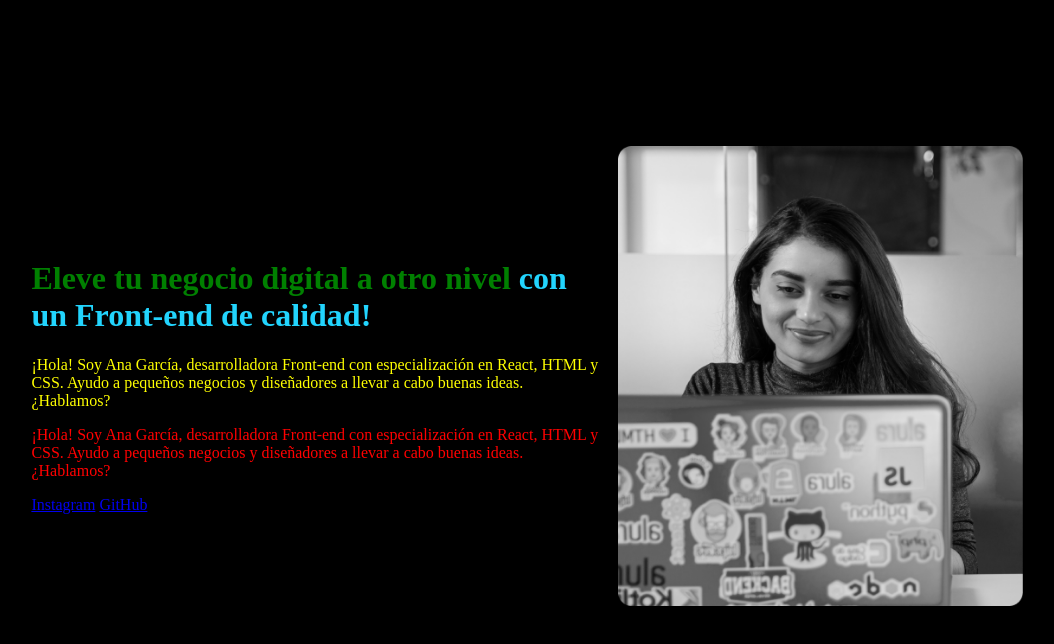
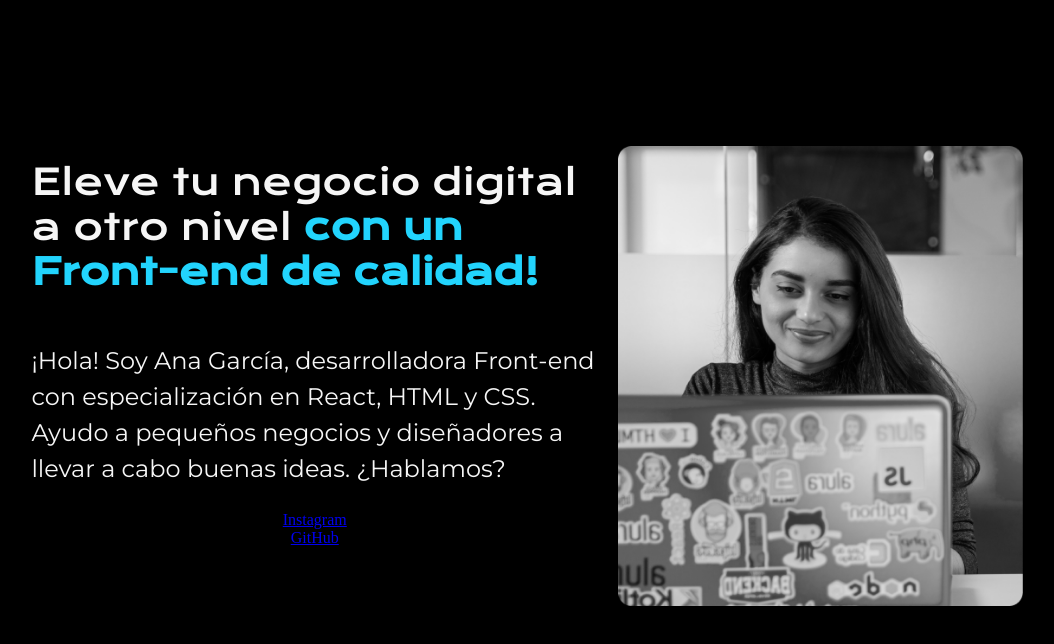
Before and after one commit to oscarvazqueztapia/portafolioconfigma, a plain HTML site: page index.html in a window 1280 px wide. Shown: the whole page, without its empty margins (103-1157 px from the left). Drawn offline with nearby package versions, Linux system fonts and the light colour scheme.

Commit message:
se aplicaron clases nuevas de contenido , se agegaron estilos de fuentes

```diff
--- a/index.html
+++ b/index.html
@@ -11,18 +11,12 @@
 <body>
     <header></header>
     <main class="principal">
-        <div>
-            <h1 class="titulo-blog">
+        <div class="principal__contenido">
+            <h1 class="principal__contenido__titulo">
                 Eleve tu negocio digital a otro nivel
                 <strong>con un Front-end de calidad!
                 </strong></h1>
-                <p class="texto-destacado" >¡Hola! Soy Ana García, desarrolladora Front-end con
-                    especialización en React, HTML y CSS. Ayudo a pequeños
-                     negocios y diseñadores a llevar a cabo buenas ideas.
-                      ¿Hablamos?
-
-                </p>
-                <p class="urgente"  >¡Hola! Soy Ana García, desarrolladora Front-end con
+                <p class="principal__contenido__texto" >¡Hola! Soy Ana García, desarrolladora Front-end con
                     especialización en React, HTML y CSS. Ayudo a pequeños
                      negocios y diseñadores a llevar a cabo buenas ideas.
                       ¿Hablamos?
--- a/style.css
+++ b/style.css
@@ -1,3 +1,6 @@
+@import url('https://fonts.googleapis.com/css2?family=Krona+One&display=swap');
+@import url('https://fonts.googleapis.com/css2?family=Krona+One&family=Montserrat:ital,wght@0,100..900;1,100..900&display=swap');
+
 
 .principal {
     width: 100 vh;
@@ -8,20 +11,41 @@
 
 
 }
+.principal__contenido{
+    display: flex;
+    flex-direction: column;
+    align-items: center;
+    width: 615px;
+    height: 482px;
+    top: 289px;
+    left: 345px;
+    gap: 0px;
+    opacity: 0px;
+
+}
 body{
     background-color: #000000;
     color: #F6F6F6;
 }
-.texto-destacado{
-    color: yellow;
+.principal__contenido__texto{
+    color: #F6F6F6;
+    font-family: "Montserrat", sans-serif;
+    font-size: 24px;
+    font-weight: 400;
+    line-height: 36px;
+    text-align: left;
+
+
 
 }
-.titulo-blog{
-    color: green;
+.principal__contenido__titulo{
+    color: #F6F6F6;
+    font-family: Krona One;
+    font-size: 36px;
+    font-weight: 400;
+    text-align: left;
 }
-.urgente{
-    color: red;
-}
+
 strong{
     color: #22D4FD;
 }
```
